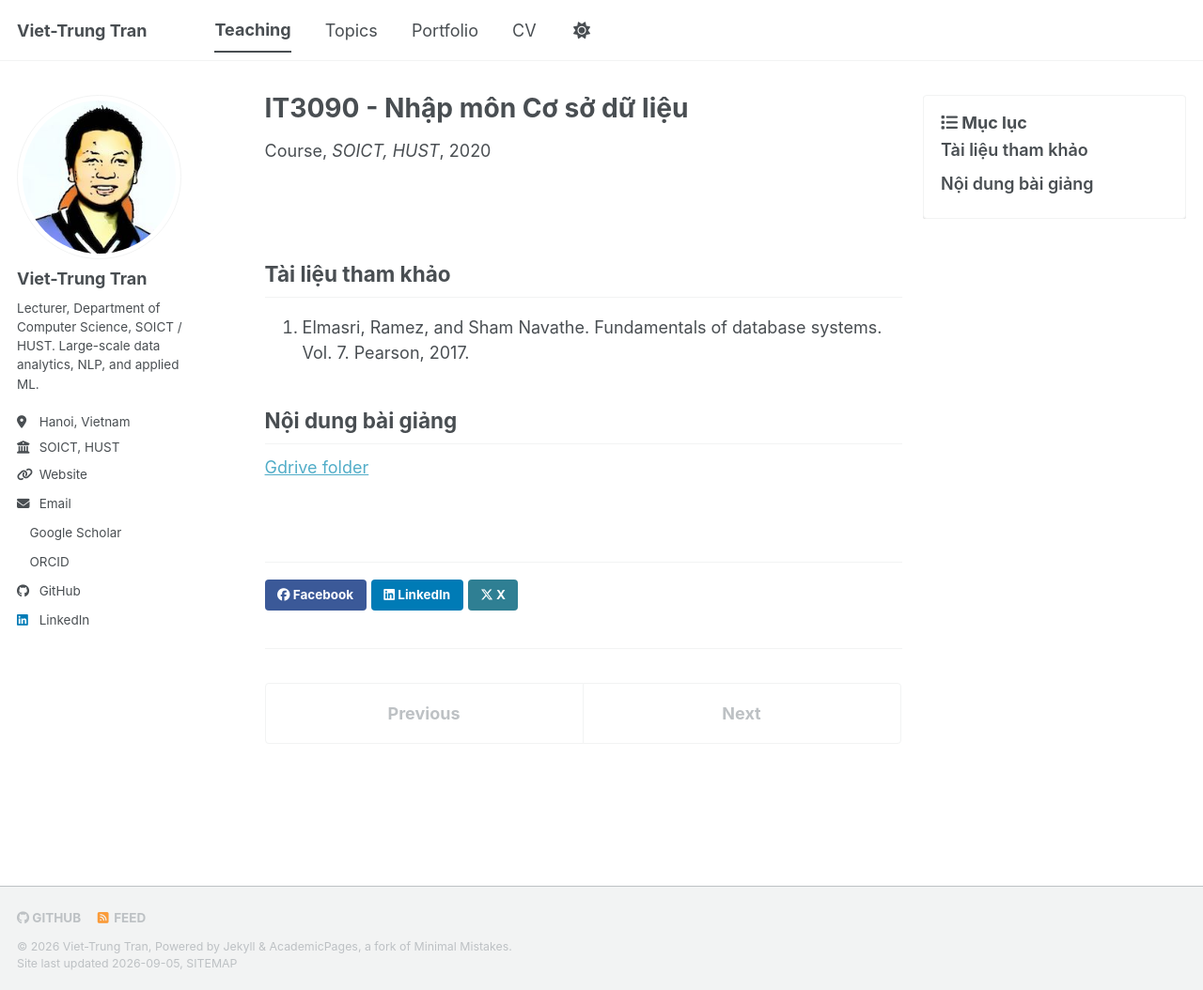
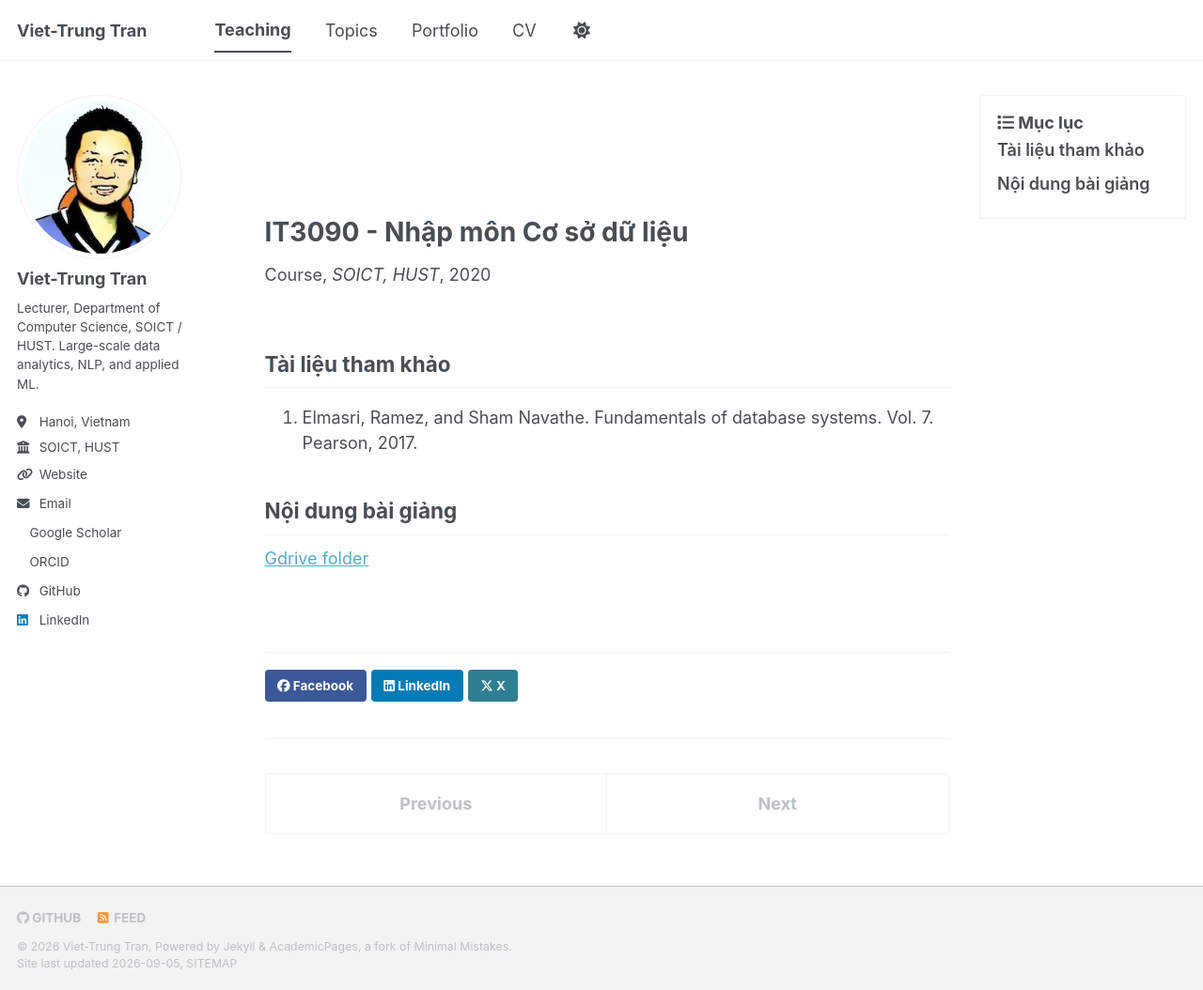
Before and after one commit to trungtv/trungtv.github.io, a Jekyll site: the page built from _teaching/2020-03-03-it3090-csdl.md, in a window 1280 px wide and 1054 px high. Shown: the whole window at 94% size. Built offline with Jekyll 4.4.1, drawn with Linux system fonts in a browser that asks for light colours; a style sheet for code colours, icons or effects is not loaded.

Commit message:
Give teaching content more width beside the TOC.
Shrink the TOC column, span the title full-width, and stop leaving a large reserved strip next to the heading.

Co-authored-by: Cursor <cursoragent@cursor.com>

```diff
--- a/_sass/_themes.scss
+++ b/_sass/_themes.scss
@@ -59,9 +59,9 @@ $x-large                    : 1280px !default;
    Grid
    ========================================================================== */
 
-$right-sidebar-width-narrow : 200px;
-$right-sidebar-width        : 280px;
-$right-sidebar-width-wide   : 300px;
+$right-sidebar-width-narrow : 180px;
+$right-sidebar-width        : 220px;
+$right-sidebar-width-wide   : 240px;
 
 $susy: (
     columns: 12,
--- a/_sass/layout/_page.scss
+++ b/_sass/layout/_page.scss
@@ -35,16 +35,16 @@
      below that, TOC stays a static block under the title. */
   &.page--toc {
     @include breakpoint($large) {
-      /* reclaim Susy suffix(2 of 12) — that empty strip is the TOC column */
+      /* reclaim Susy suffix(2 of 12) — content + TOC share the full page width */
       padding-right: 0 !important;
       margin-right: 0 !important;
 
       .page__inner-wrap {
         display: grid;
-        grid-template-columns: minmax(0, 1fr) minmax(12rem, $right-sidebar-width);
-        column-gap: 1.25rem;
+        /* Content takes remaining space; TOC only as wide as needed (capped). */
+        grid-template-columns: minmax(0, 1fr) minmax(11rem, #{$right-sidebar-width});
+        column-gap: 1.75rem;
         align-items: start;
-        /* cancel Susy full()/float so grid children stay in their tracks */
         float: none !important;
         width: auto !important;
         clear: none !important;
@@ -57,13 +57,14 @@
           min-width: 0;
         }
 
+        /* Title uses full width — avoids a big empty strip beside the heading */
         > header {
-          grid-column: 1;
+          grid-column: 1 / -1;
         }
 
         > .sidebar__right {
           grid-column: 2;
-          grid-row: 1 / -1;
+          grid-row: 2 / -1;
           width: 100% !important;
           margin: 0;
           justify-self: stretch;
```
